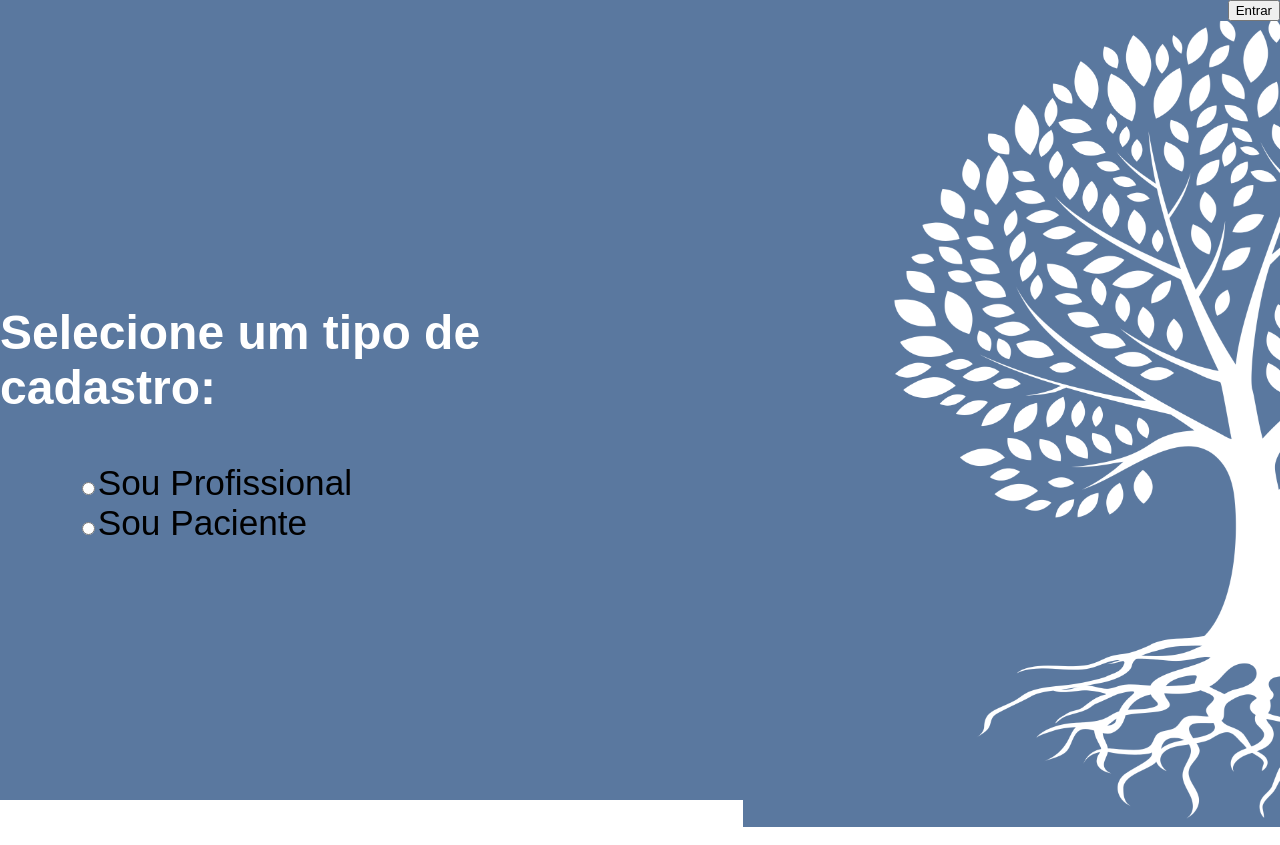
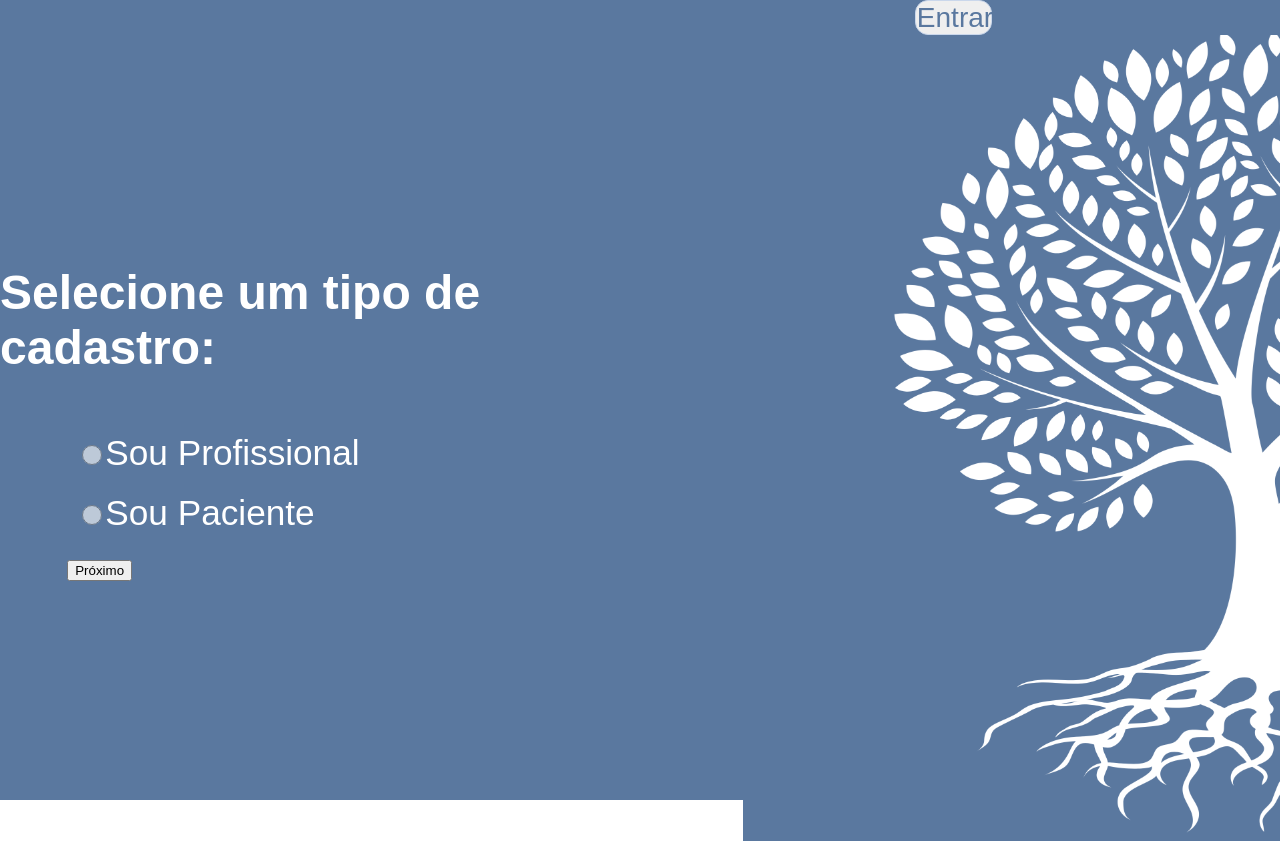
Before and after one commit to VitorMatt/FutureMind-1.0, a React (Vite) app in the folder FutureMind/: page /cadastro in a window 1280 px wide. Built offline with nearby package versions, Linux system fonts and the light colour scheme.

Commit message:
Cadastro

```diff
--- a/FutureMind/src/pages/CSS/EscolhaCadastro.css
+++ b/FutureMind/src/pages/CSS/EscolhaCadastro.css
@@ -1,5 +1,13 @@
 *{
     font-family: 'Poppins' , sans-serif;
+}
+
+:root{
+    --cor-1: #5A789F;
+    --cor-2: #CAD7EB;
+    --cor-3: #000;
+    --cor-4: #012A4A;
+    --cor-5: #014F86;
 }
 
 .escolhaCadastro-container{
@@ -32,9 +40,23 @@ body{
     justify-content:flex-end;
     align-items: flex-end;
 }
-
 .entrar{
-
+    width: 10%;
+    height: 10%;
+    margin: auto;
+    display: flex;
+    font-size: 130%;
+    justify-content: end;
+    align-items: flex-end;
+}
+.entrar-estilizado{
+    font-size: 135%;
+    padding: 0.9%;
+    width: 120%;
+    height: 2%;
+    border-radius: 13px;
+    border: 1px solid var(--cor-2);
+    color: var(--cor-1);
 }
 
 .titulo-Cadastro{
@@ -43,7 +65,7 @@ body{
 }
 
 .checkboxs{
-    width: 76%;
+    width: 79%;
     height: 100%;
     margin: auto;
     display: flex;
@@ -52,4 +74,40 @@ body{
     flex-wrap: wrap;
     justify-content: space-between;
     align-items: flex-start;
+    color: #ffff;
 }
+
+.estilização-Check{
+    padding: 2%;
+}
+
+.check1 {
+    width: 20px;
+    height: 20px;
+    border: 2px solid #ffff;
+    border-radius: 50%;
+    outline: none;
+    opacity: 0.6;
+    /*transition: 0.3s;*/
+  }
+
+.check1:hover:before {
+    box-shadow: 0px 0px 0px 12px rgba(80, 80, 200, 0.2);
+    border-radius: 50%;
+    opacity: 1;
+  }
+
+.check1:before {
+    content: '';
+    display: block;
+    width: 60%;
+    height: 60%;
+    margin: 10%; /* Keeping margin only 10% */
+    padding: 10%; /* Increase the inner area for pushing the border out of the circle */
+    border-radius: 50%;
+    transition: 0.3s; /* Move your transition to here */
+  }
+
+.check1:checked:before {
+    background:var(--cor-5);
+  }
--- a/FutureMind/src/pages/EscolhaCadastro.jsx
+++ b/FutureMind/src/pages/EscolhaCadastro.jsx
@@ -6,12 +6,15 @@ function EscolhaCadastro() {
       <div className='Lado-esquerdo'>
         <h3 className='titulo-Cadastro'>Selecione um tipo de cadastro:</h3>
         <div className='checkboxs'>
-            <div>
+            <div className='estilização-Check'>
            <input type="radio" name="a" id="" className='check1' /><label htmlFor="" className='label1'>Sou Profissional</label>
             </div>
-            <div>
+            <div className='estilização-Check'>
             <input type="radio" name="a" id="" className='check1'/><label htmlFor="" className='label1'>Sou Paciente</label>
             </div>
+        <div className='Proximo'>
+            <button className='proximo-estilizado'>Próximo</button>
+        </div>
         </div>
       </div>
       <div className='lado-Direito'>
```
